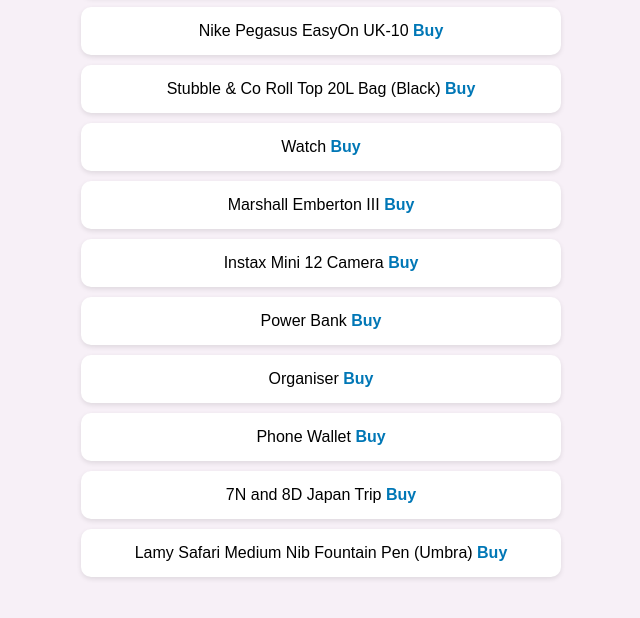
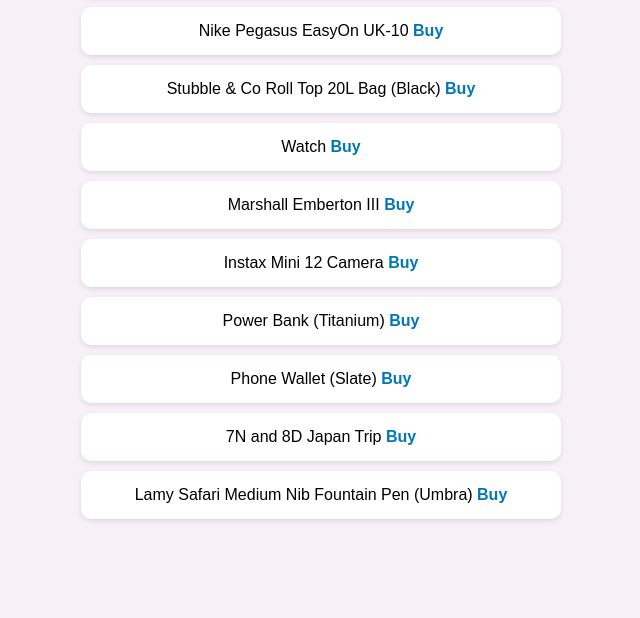
Before and after one commit to yashporiya/Christmas-Gift-2025, a plain HTML site: page index.html in a window 1280 px wide. Shown: the part 160-778 px from the top of the page, without its empty margins (319-959 px from the left). Drawn offline with Linux system fonts and the light colour scheme.

Commit message:
Update index.html

```diff
--- a/index.html
+++ b/index.html
@@ -70,9 +70,8 @@
       { name: "Watch", url: "https://seikowatches.co.in/products/midnight-mockingbird-presage-cocktail-time-power-indicator-ssa459j1?variant=44110422376688&country=IN&currency=INR&utm_medium=product_sync&utm_source=google&utm_content=sag_organic&utm_campaign=sag_organic&gad_source=1&gad_campaignid=19963261800&gbraid=0AAAAADnvsznZrQnLLA-XQ0V5xr5p5Lft0&gclid=Cj0KCQiAubrJBhCbARIsAHIdxD_ZdqnKCSsR48ybfDiu_56S-1KGmZRvsVheS81bNlt6pk7CxqWMOogaAh6pEALw_wcB" },
       { name: "Marshall Emberton III", url: "https://www.marshall.com/in/en/product/emberton-iii?pid=1008137" },
       { name: "Instax Mini 12 Camera", url: "https://www.instax.in/products/instax-mini-12-camera" },
-      { name: "Power Bank", url: "https://www.dailyobjects.com/loop-universal-aluminium-power-bank-10000-mah-black/dp?f=pid~BLK-LOP-UNVRSAL-PWR-BNK-10000MH&s=selected~Color" },
-      { name: "Organiser", url: "https://www.dailyobjects.com/black-ripstop-vault-tech-organiser-medium/dp?f=pid~BLK-RPSTP-AGIS-TECH-ORGNISER-MED&s=selected~Size" },
-      { name: "Phone Wallet", url: "https://www.dailyobjects.com/carbon-stack-phone-wallet-stand/dp?f=pid~CRBN-STCK-PHN-WLET-STND&s=referer~lp"},
+      { name: "Power Bank (Titanium)", url: "https://www.dailyobjects.com/loop-universal-aluminium-power-bank-10000-mah-titanium/dp?f=pid~TITNM-LOP-UNVRSAL-PWR-BNK-10000MH&s=selected~Color" },
+      { name: "Phone Wallet (Slate)", url: "https://www.dailyobjects.com/slate-stack-phone-wallet-stand/dp?f=pid~SLAT-STCK-PHN-WLET-STND&s=selected~Color"},
       { name: "7N and 8D Japan Trip ", url: "https://www.makemytrip.com/holidays-international/japan-vacation-tour-packages.html?cmp=SEM|D|Holiday|G|Generic|OBT_India_Japan|Non-Brand_Japan|RSA|Regular|695161650612&s_kwcid=AL!1631!3!695161650612!p!!g!!7%20days%20japan%20tour%20package&ef_id=Cj0KCQiAubrJBhCbARIsAHIdxD9aRksmIWwtQUuGn-yMYXk6Q2GZ8zTuBZVfiBIdfg9DYeruQXR7-ZYaAuw6EALw_wcB:G:s&gad_source=1&gad_campaignid=21136425093&gbraid=0AAAAAD5Az1RJtToO595PLRwVabgGoSNkp&gclid=Cj0KCQiAubrJBhCbARIsAHIdxD9aRksmIWwtQUuGn-yMYXk6Q2GZ8zTuBZVfiBIdfg9DYeruQXR7-ZYaAuw6EALw_wcB" },
       { name: "Lamy Safari Medium Nib Fountain Pen (Umbra)", url: "https://makoba.com/products/lamy-safari-fountain-pen-umbra" },
     ];
```
